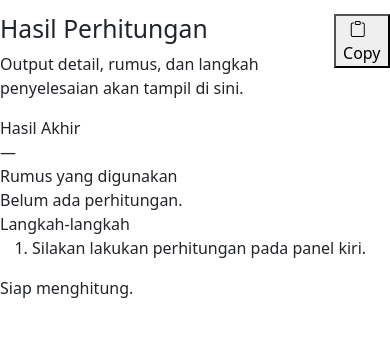
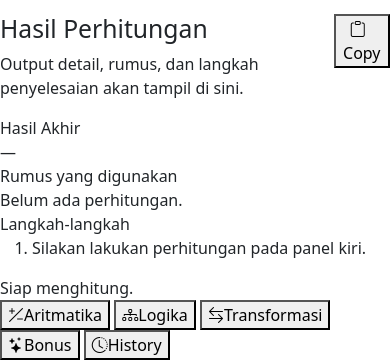
Before and after one commit to dodi397/Kalkulator-Canggih, a Flask app: page / in a window 390 px wide. Shown: the part 2247-2607 px from the top of the page. Before the commit the page ends 2545 px from the top, so only its background shows below. Run offline with Flask 3, Linux system fonts and the light colour scheme.

Commit message:
Menambahkan navigasi bawah untuk tampilan mobile agar pengguna dapat berpindah antar menu utama dengan mudah melalui tombol ikon

```diff
--- a/templates/base.html
+++ b/templates/base.html
@@ -370,3 +370,11 @@
       </section>
     </main>
   </div>
+
+  <div class="mobile-bottom-nav">
+    <button class="mobile-nav active" data-tab="tab-arithmetic"><i class="bi bi-plus-slash-minus"></i><span>Aritmatika</span></button>
+    <button class="mobile-nav" data-tab="tab-logic"><i class="bi bi-diagram-3"></i><span>Logika</span></button>
+    <button class="mobile-nav" data-tab="tab-transform"><i class="bi bi-arrow-left-right"></i><span>Transformasi</span></button>
+    <button class="mobile-nav" data-tab="tab-bonus"><i class="bi bi-stars"></i><span>Bonus</span></button>
+    <button class="mobile-nav" data-tab="tab-history"><i class="bi bi-clock-history"></i><span>History</span></button>
+  </div>
```
